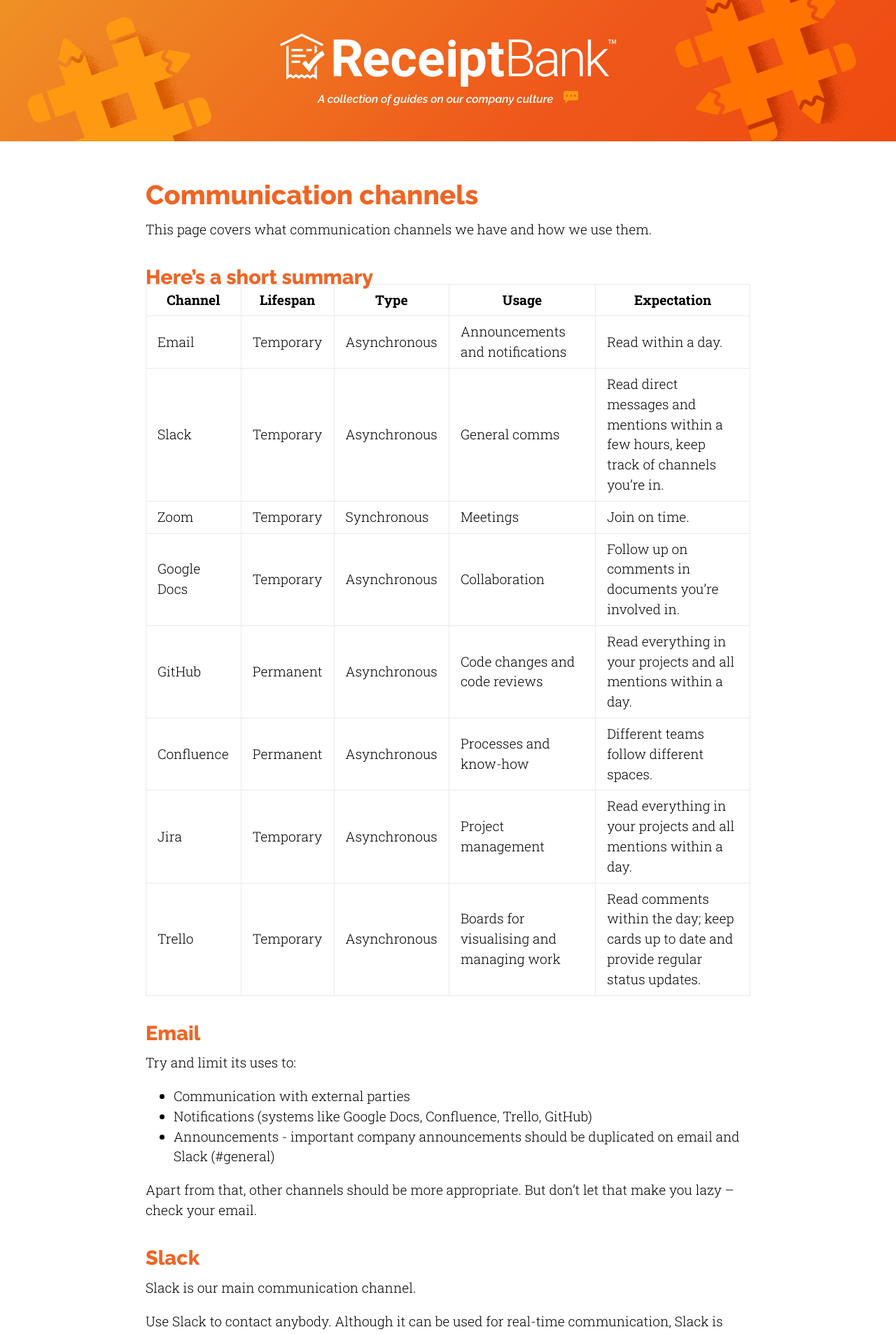
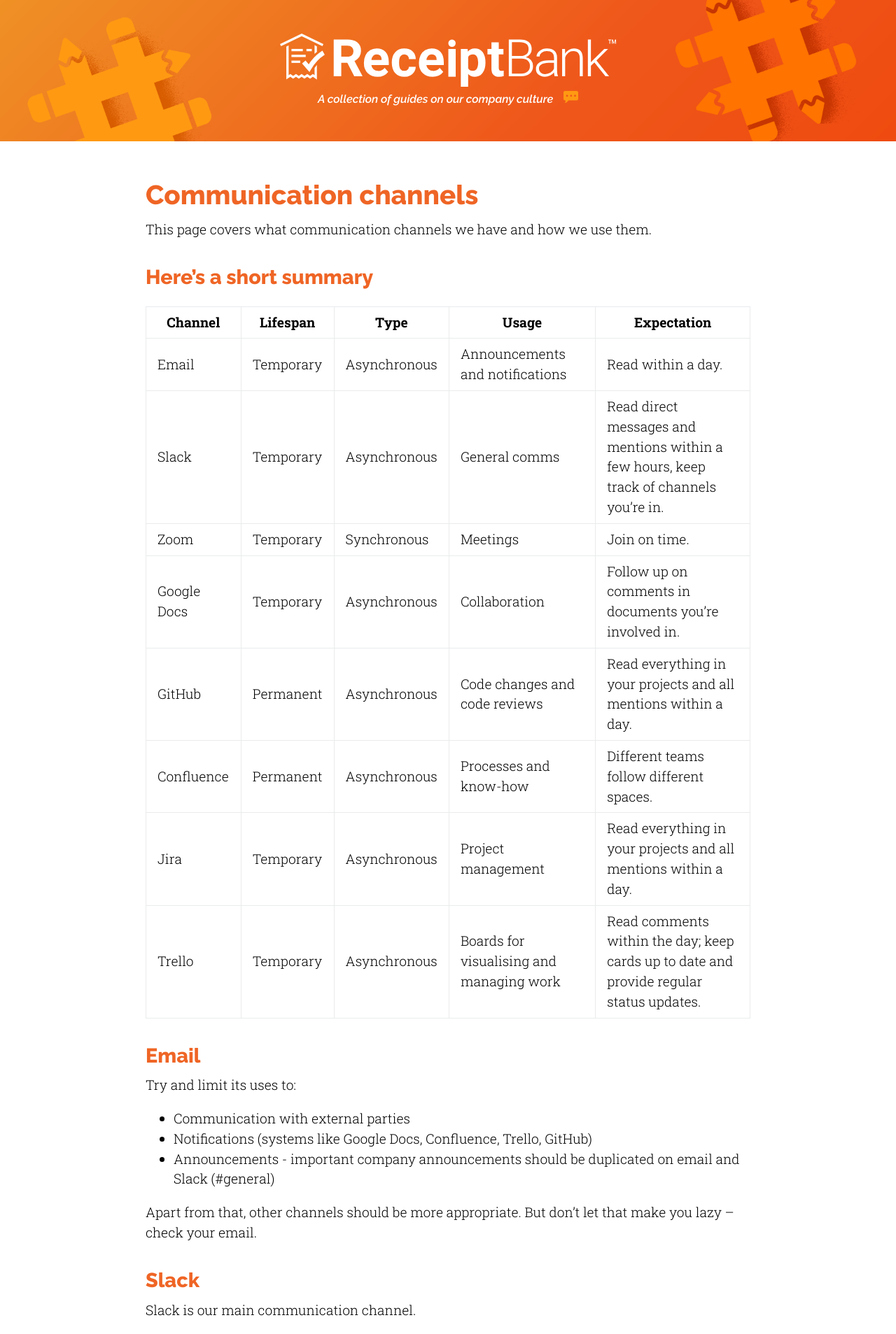
Before and after one commit to dext/guides, a Jekyll site: the page built from channels.md, in a window 1280 px wide. Shown: the top 1907 px of the page at 70% size. Built offline with Jekyll 4.4.1, drawn with Linux system fonts in a browser that asks for light colours; our own code applies the rules of GitHub Pages for plain Markdown files.

Commit message:
Improve styling of lists and tables
Tables do not have enough spacing before them and this makes them look
bad when they are immediately after a heading.

Lists suffer from the same problem when they are placed immediately
after a heading - there is not any space between the list and the
heading.

```diff
--- a/_sass/theme.scss
+++ b/_sass/theme.scss
@@ -277,11 +277,6 @@ a {
     }
   }
 
-  ul,
-  ol {
-    margin-top: 0;
-  }
-
   blockquote {
     padding: 0 1rem;
     margin-left: 0;
@@ -299,10 +294,11 @@ a {
 
   table {
     display: block;
+    margin-top: 2rem;
+    overflow: auto;
     width: 100%;
-    overflow: auto;
+    word-break: keep-all; // For Firefox to horizontally scroll wider tables.
     word-break: normal;
-    word-break: keep-all; // For Firefox to horizontally scroll wider tables.
     -webkit-overflow-scrolling: touch;
 
     th {
```
